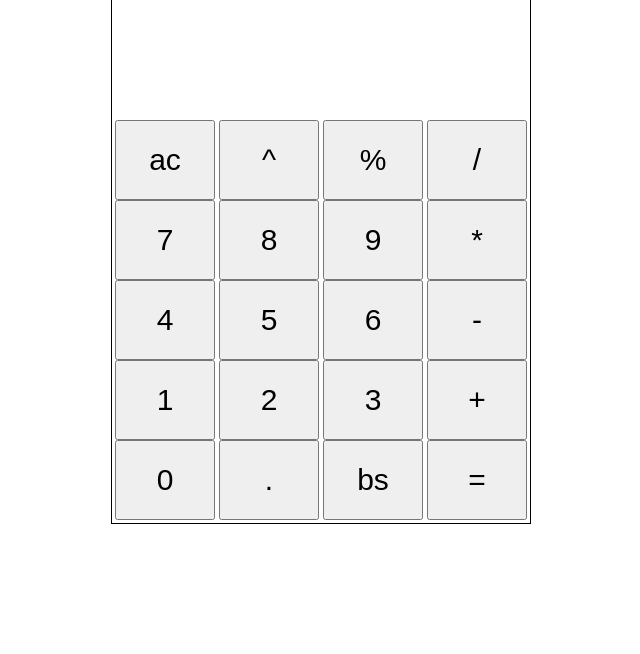
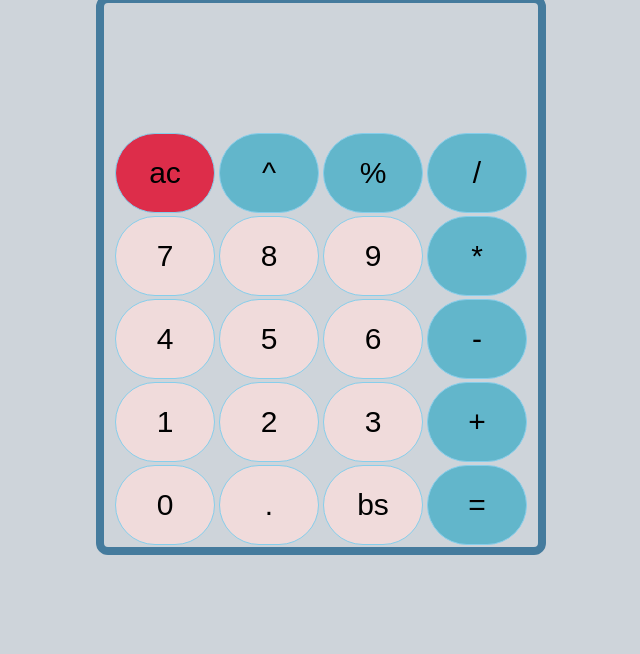
Before and after one commit to ahyejin/calculator, a plain HTML site: page index.html in a window 1280 px wide. Shown: the part 162-816 px from the top of the page, without its empty margins (319-959 px from the left). Drawn offline with Linux system fonts and the light colour scheme.

Commit message:
Beautify the page

```diff
--- a/index.html
+++ b/index.html
@@ -10,41 +10,44 @@
 </head>
 
 <body>
+    <h1>Calculator</h1>
     <div class="main-section">
+        <div class="container">
             <div class="inputExpression"></div>
             <div class="result"> </div>
             <div class="allButtons">
                 <div class="row1">
-                <button>ac</button>
-                <button>^</button>
-                <button>%</button>
-                <button>/</button>
+                    <button class="clear">ac</button>
+                    <button class="operator">^</button>
+                    <button class="operator">%</button>
+                    <button class="operator">/</button>
                 </div>
 
                 <div class="row2">
-                <button>7</button>
-                <button>8</button>
-                <button>9</button>
-                <button>*</button>
+                    <button class="digits">7</button>
+                    <button class="digits">8</button>
+                    <button class="digits">9</button>
+                    <button class="operator">*</button>
                 </div>
                 <div class="row3">
-                <button>4</button>
-                <button>5</button>
-                <button>6</button>
-                <button>-</button>
+                    <button class="digits">4</button>
+                    <button class="digits">5</button>
+                    <button class="digits">6</button>
+                    <button class="operator">-</button>
                 </div>
                 <div class="row4">
-                <button>1</button>
-                <button>2</button>
-                <button>3</button>
-                <button>+</button>
+                    <button class="digits">1</button>
+                    <button class="digits">2</button>
+                    <button class="digits">3</button>
+                    <button class="operator">+</button>
                 </div>
                 <div class="row5">
 
-                <button>0</button>
-                <button>.</button>
-                <button>bs</button>
-                <button>=</button>
+                    <button class="digits">0</button>
+                    <button class="digits">.</button>
+                    <button class="digits">bs</button>
+                    <button class="operator">=</button>
+                </div>
             </div>
         </div>
     </div>
--- a/style.css
+++ b/style.css
@@ -1,41 +1,87 @@
-*{
+* {
     box-sizing: border-box;
 }
-body{
+
+h1 {
+    margin: 10px;
+}
+
+body {
     height: 100vh;
     display: flex;
     flex-direction: column;
+
     align-items: center;
     justify-content: center;
-}
-.main-section{
-    width:420px;
-    height:555px;
-    border:1px solid black;
+    background-color: #ced4da;
 }
 
-.inputExpression{
-    display: flex;
-    height: 80px;
-    font-size: 40px;
-    justify-content: flex-end;
-    margin:0px 10px;
+.main-section {
+    width: 450px;
+    height: 560px;
+    border: 8px solid #457b9d;
+
+
+    border-radius: 12px;
+    padding: 0px;
 }
-.result{
+
+.inputExpression {
     display: flex;
     height: 70px;
+    font-size: 45px;
+    justify-content: flex-end;
+    margin: 0px 20px;
+}
+
+.result {
+    display: flex;
+    height: 60px;
+    font-size: 35px;
+    justify-content: flex-end;
+    margin: 0px 20px;
+
+}
+
+button {
+    width: 100px;
+    height: 80px;
     font-size: 30px;
-    justify-content: flex-end;
-    margin: 0px 10px;
+    border-radius: 50px;
+    border: 1px solid skyblue;
+    transition: transform 0.2s ease;
 }
-button{
-    width:100px;
-    height:80px;
-    font-size: 30px;
+
+button:active {
+    transform: scale(1.1);
 }
-.allButtons{
+
+
+.allButtons {
     display: flex;
     flex-direction: column;
     justify-content: center;
     align-items: center;
+    gap: 3px;
 }
+
+.digits {
+    background-color: rgb(240, 219, 219);
+}
+
+.operator {
+    background-color: #62b6cb;
+}
+
+.clear {
+    background-color: #dd2d4a;
+}
+
+@media (max-width: 480px) {
+    body {
+        height: 555px;
+        width: 418px;
+        margin-top: 15px;
+    }
+
+}
```
Lines whose indentation alone changed are shown as unchanged.
